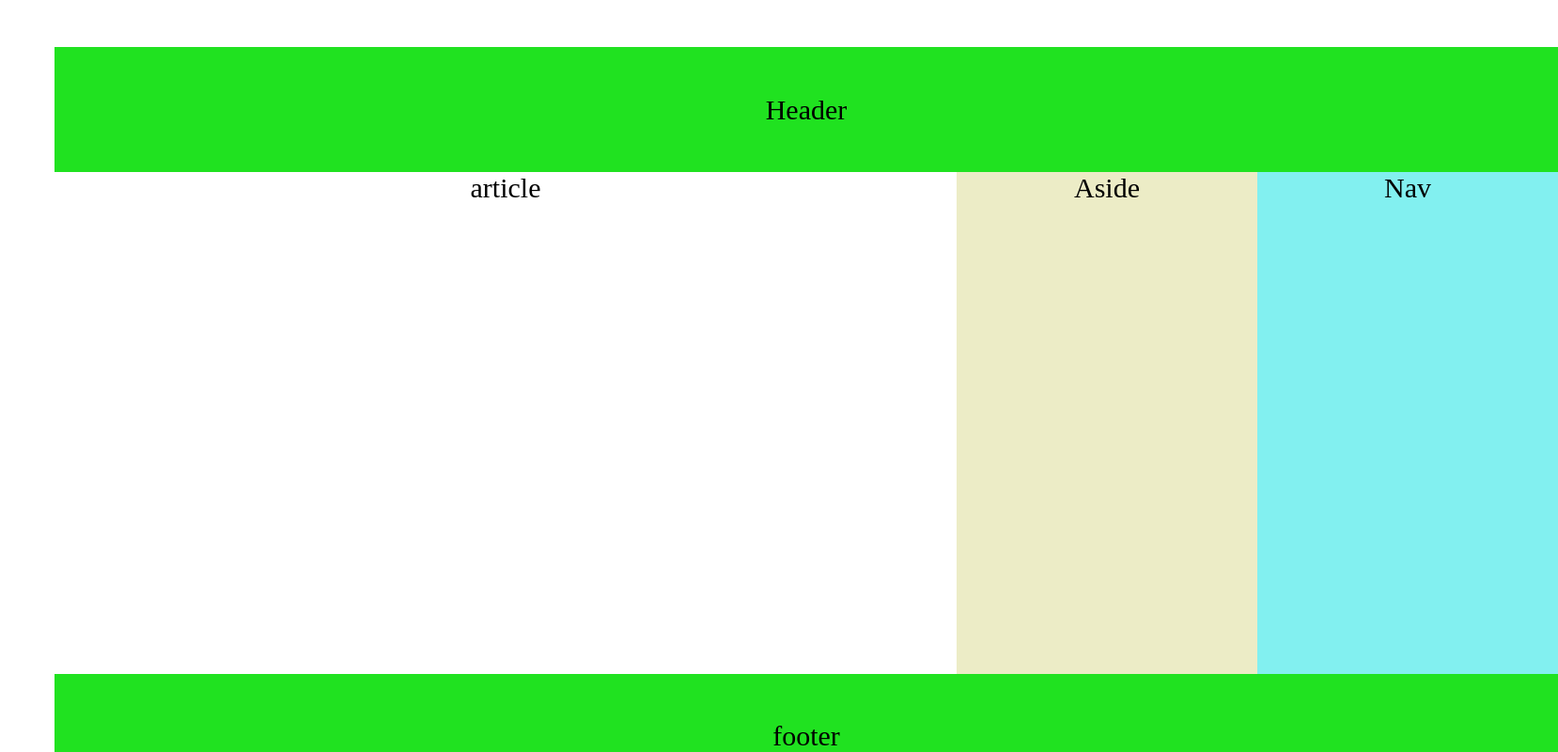
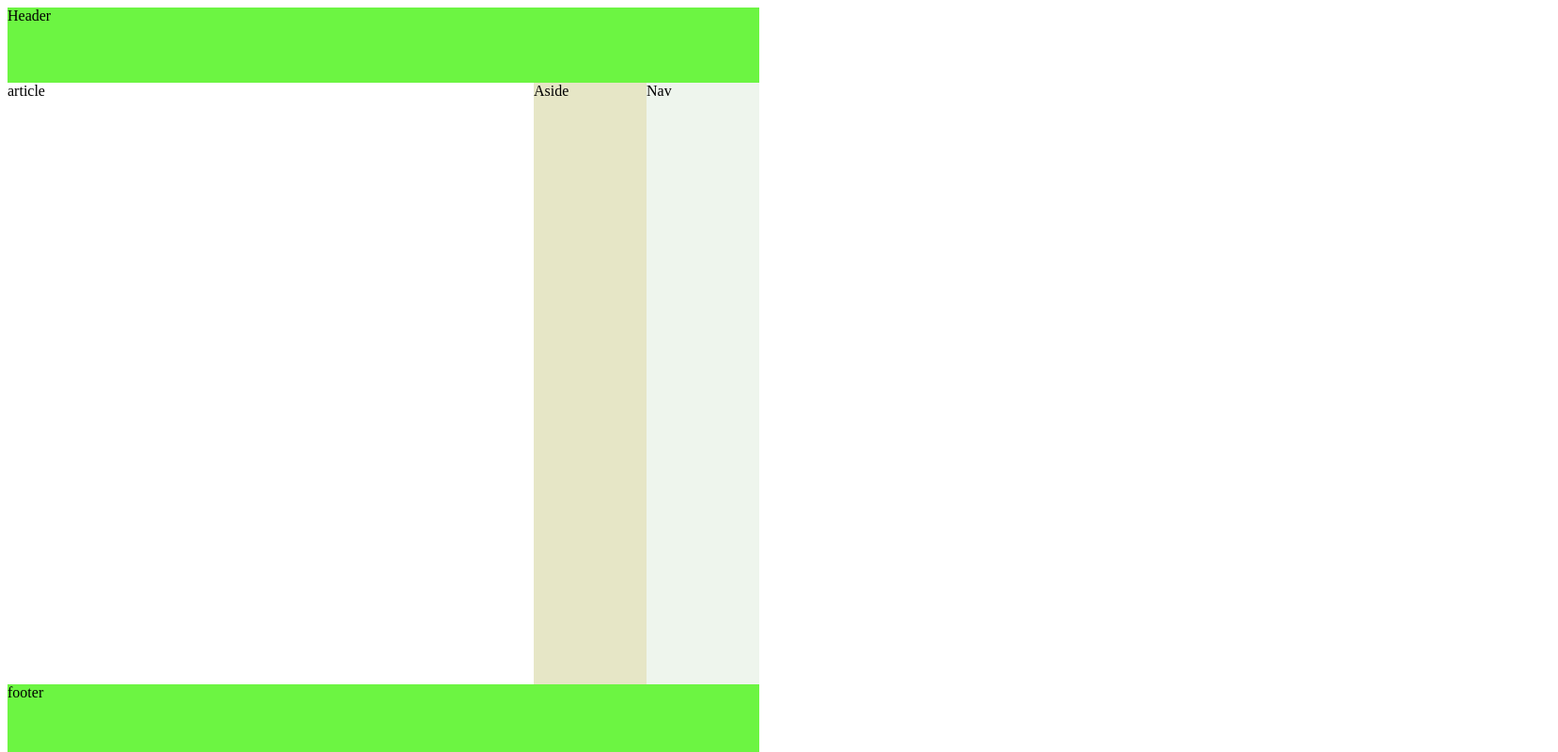
Before and after one commit to Sandeep-suman2469/flexbox-layout, a Next.js app: page / in a window 1280 px wide. Shown: the top 800 px of the page at 94% size, 1658 px wide, since content can reach past the window. Built offline with nearby package versions, Linux system fonts and the light colour scheme.

Commit message:
height width changes

```diff
--- a/src/app/globals.css
+++ b/src/app/globals.css
@@ -3,19 +3,13 @@
   display: flex;
   flex-direction: column;
   height: 100vh;
-  width: 200vh;
-  margin: 50px;
-  font-size: 30px;
-  text-align: center;
+  width: 100vh;
 }
 
 .header{
-  height: 20%;
-  width: 200vh;
-  background: rgb(32, 226, 32);
-  display: flex;
-  justify-content: center;
-  align-items: center;
+  height: 10%;
+  width: 100vh;
+  background: rgb(108, 245, 66);
 
 }
 
@@ -23,34 +17,31 @@
   display: flex;
   flex-direction: row;
   height: 80%;
-  width: 200vh;
+  width: 100vh;
 
 }
 .article{
 
   background-color: white;
   height: 100%;
-  width: 120vh;
+  width: 70%;
 }
 
 .nav{
-  background: rgb(236, 236, 198);
+  background: rgb(230, 230, 198);
   height: 100%;
-  width: 40vh;
+  width: 15%;
 }
 
 .aside{
-  background-color: rgb(130, 240, 240);
+  background-color: rgb(238, 245, 237);
   height: 100%;
-  width: 40vh;
+  width: 15%;
 }
 
 
 .footer{
-  display: flex;
-  justify-content: center;
-  align-items: center;
-  height: 20%;
-  width: 200vh;
-  background: rgb(32, 226, 32);
+  height: 10%;
+  width: 100vh;
+  background: rgb(108, 245, 66);
 }
```
